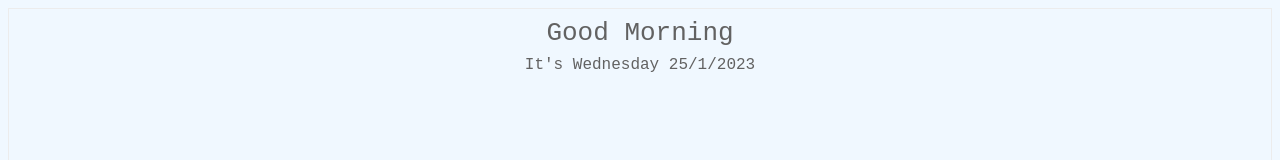
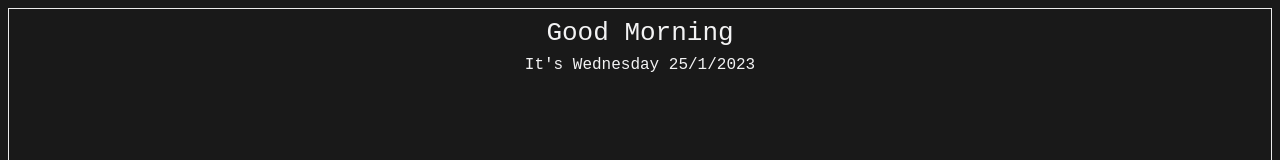
Before and after one commit to realcroc/nanino, a plain HTML site: page index.html in a window 1280 px wide. Shown: the top 160 px of the page. Drawn offline with Linux system fonts and the light colour scheme.

Commit message:
Update index.html

```diff
--- a/index.html
+++ b/index.html
@@ -5,7 +5,7 @@
 #lbl {
     font-family: monospace;
     font-size: xx-large;
-    color: #626262;
+    color: #f3f3f4;
     padding: 5px;
     border: 1px solid #ececec;
     text-align: center;
@@ -18,7 +18,7 @@
     font-size:large;
 }
 body{
-    background-color: aliceblue;
+    background-color: #191919;
 }
     </style>
 </head>
```
